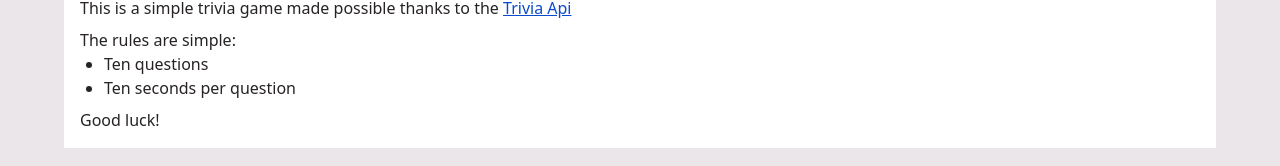
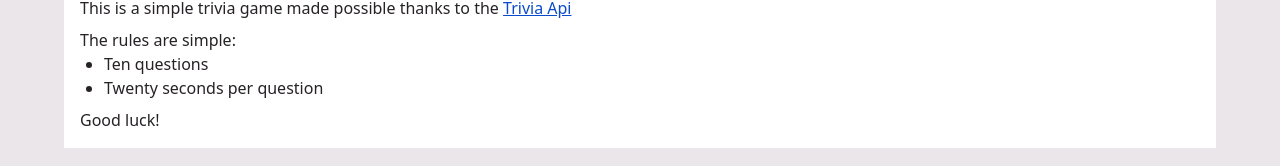
Before and after one commit to leoasimon/trivia, a Vue app: page / in a window 1280 px wide. Shown: the part 220-386 px from the top of the page. Built offline with nearby package versions, Linux system fonts and the light colour scheme.

Commit message:
up timer to 20 seconds

```diff
--- a/src/components/Question.vue
+++ b/src/components/Question.vue
@@ -50,7 +50,7 @@
       class="absolute h-2 rounded-b-md bg-purple bottom-0 left-0"
       :class="{
         'w-full': timerStatus === 'READY',
-        'w-0 transition-width duration-[10000ms] ease-linear rounded-br-none':
+        'w-0 transition-width duration-[20000ms] ease-linear rounded-br-none':
           timerStatus === 'ONGOING',
       }"
     />
@@ -108,7 +108,7 @@ const startTimer = () => {
   timerStatus.value = "ONGOING";
   tid.value = setTimeout(() => {
     submitAnswer();
-  }, 10000);
+  }, 20000);
 };
 
 const selectAnswer = (answer) => {
--- a/src/components/WelcomePage.vue
+++ b/src/components/WelcomePage.vue
@@ -11,7 +11,7 @@
       <p class="mt-2">The rules are simple:</p>
       <ul class="list-disc ml-6">
         <li>Ten questions</li>
-        <li>Ten seconds per question</li>
+        <li>Twenty seconds per question</li>
       </ul>
       <p class="mt-2">Good luck!</p>
     </div>
```
